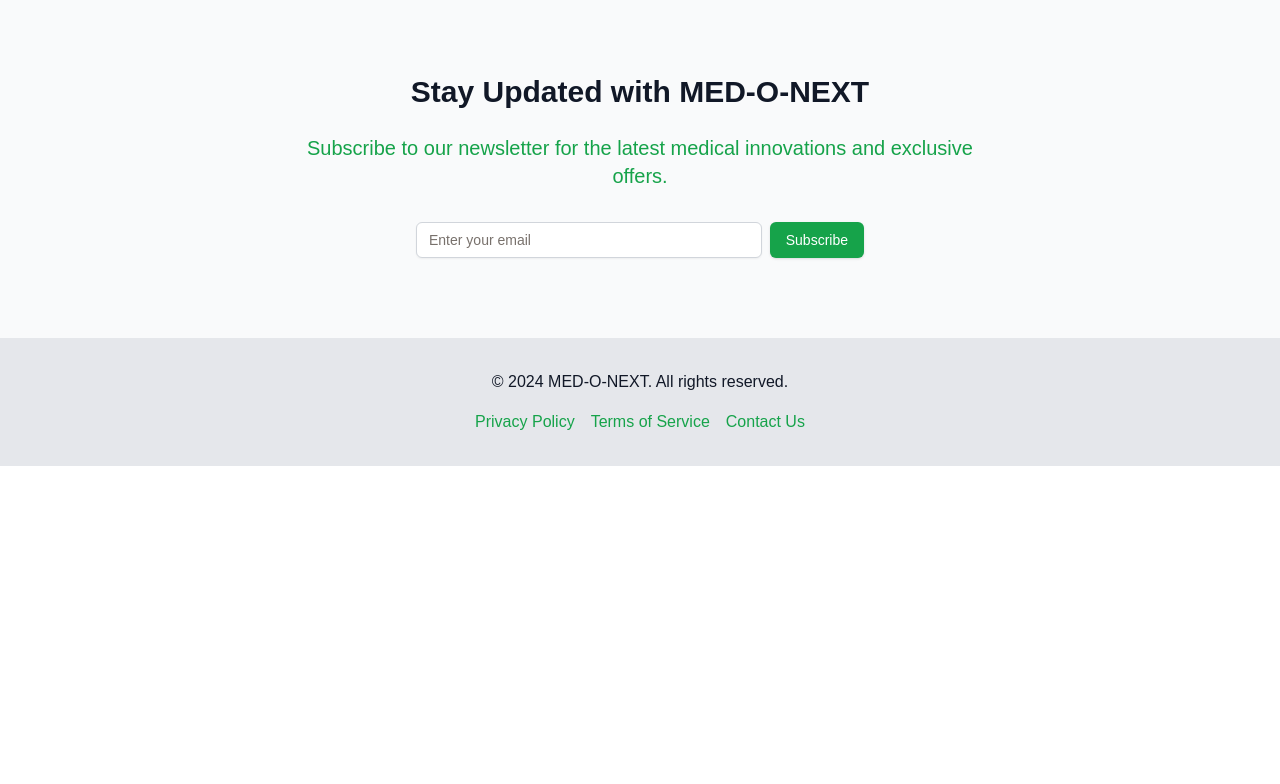
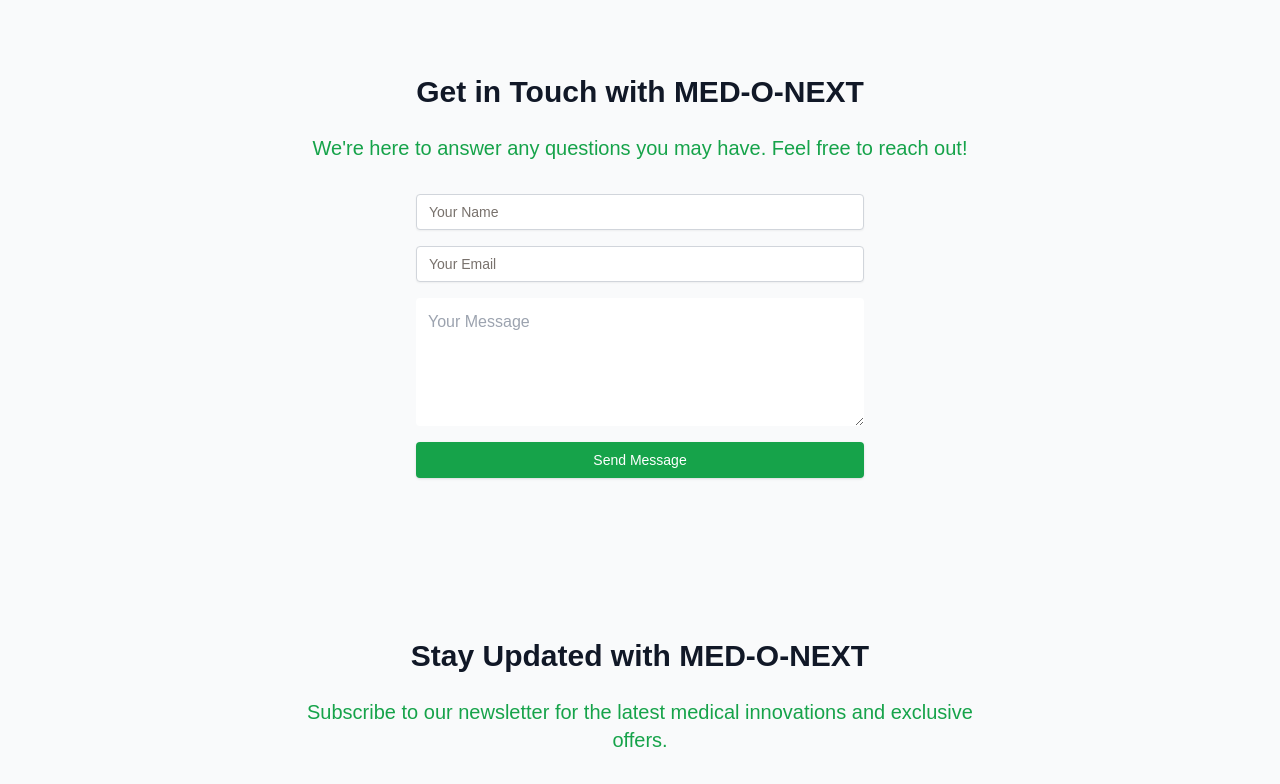
Before and after one commit to Megh2005/Med-o-Next, a Next.js app in the folder frontend/: page / in a window 1280 px wide. Shown: the part 2160-2944 px from the top of the page. Before the commit the page ends 2626 px from the top, so only its background shows below. Built offline with nearby package versions, Linux system fonts and the light colour scheme.

Commit message:
Added contact us page with firebase logic

```diff
--- a/frontend/package.json
+++ b/frontend/package.json
@@ -13,6 +13,7 @@
     "@radix-ui/react-slot": "^1.1.0",
     "class-variance-authority": "^0.7.0",
     "clsx": "^2.1.1",
+    "firebase": "^10.14.1",
     "lucide-react": "^0.451.0",
     "next": "14.2.14",
     "react": "^18",
--- a/frontend/src/components/landing-page.tsx
+++ b/frontend/src/components/landing-page.tsx
@@ -1,15 +1,20 @@
 'use client'
 
-import { useState, useEffect } from 'react'
+import { useState, useEffect, FormEvent } from 'react'
 import { Button } from "@/components/ui/button"
 import { Input } from "@/components/ui/input"
 import { Card, CardContent } from "@/components/ui/card"
 import { Heart, Pill, Stethoscope, ShoppingCart, MessageCircle, Brain, Eye, Sun, Moon, ArrowUp } from 'lucide-react' // Imported ArrowUp icon
+import { addDoc, collection } from 'firebase/firestore'
+import { db } from '@/lib/firebaseConfig'
 
 export function LandingPageComponent() {
   const [email, setEmail] = useState('')
   const [darkMode, setDarkMode] = useState(false)
   const [isVisible, setIsVisible] = useState(false) // State for Scroll to Top button
+  const [name, setName] = useState('');
+  const [mailID, setMailID] = useState('');
+  const [message, setMessage] = useState('');
 
   useEffect(() => {
     const createStar = () => {
@@ -61,6 +66,27 @@
     })
   }
 
+
+  const handleSubmit = async (e: FormEvent<HTMLFormElement>) => {
+    e.preventDefault();
+
+    try {
+      // Add the contact form data to the Firestore 'messages' collection
+      await addDoc(collection(db, 'messages'), {
+        name: name,
+        email: mailID,
+        message: message,
+        timestamp: new Date()
+      });
+      setName('');
+      setMailID('');
+      setMessage('');
+      alert('Message sent successfully!');
+    } catch (error) {
+      alert('Failed to send message. Please try again.');
+    }
+  };
+
   return (
     <div className={`flex flex-col min-h-screen ${darkMode ? 'bg-gray-900' : 'bg-gray-50'} ${darkMode ? 'text-gray-100' : 'text-gray-900'} relative overflow-hidden transition-colors duration-300`}>
       <div id="starry-background" className={`absolute inset-0 overflow-hidden pointer-events-none ${darkMode ? 'opacity-100' : 'opacity-0'} transition-opacity duration-300`} style={{ height: '100vh' }}></div>
@@ -92,7 +118,7 @@
       </header>
 
       <main>
-        <section className="container mx-auto px-4 py-20 text-center flex-grow relative z-10 "style={{ minHeight: '100vh' }}>
+        <section className="container mx-auto px-4 py-20 text-center flex-grow relative z-10 " style={{ minHeight: '100vh' }}>
           <h1 className="text-5xl font-bold mb-6">The Extreme Problem Solver of Medical Industry</h1>
           <p className={`text-xl ${darkMode ? 'text-green-400' : 'text-green-600'} mb-8 max-w-2xl mx-auto`}>Revolutionizing healthcare with cutting-edge solutions for patients and professionals alike. Experience the future of medical services today.</p>
           <div className="flex justify-center space-x-4">
@@ -146,6 +172,42 @@
         </section>
 
         <section id="contact" className="container mx-auto px-4 py-20 text-center">
+          <h2 className="text-3xl font-bold mb-6">Get in Touch with MED-O-NEXT</h2>
+          <p className={`text-xl ${darkMode ? 'text-green-400' : 'text-green-600'} mb-8 max-w-2xl mx-auto`}>
+            We're here to answer any questions you may have. Feel free to reach out!
+          </p>
+          <form onSubmit={handleSubmit} className="flex flex-col justify-center max-w-md mx-auto space-y-4">
+            <Input
+              type="text"
+              placeholder="Your Name"
+              value={name}
+              onChange={(e) => setName(e.target.value)}
+              className={`flex-grow ${darkMode ? 'bg-gray-700 text-gray-100 border-gray-600' : 'bg-white text-gray-900 border-gray-300'} transition-colors p-3 rounded`}
+              required
+              />
+            <Input
+              type="email"
+              placeholder="Your Email"
+              value={mailID}
+              onChange={(e) => setMailID(e.target.value)}
+              className={`flex-grow ${darkMode ? 'bg-gray-700 text-gray-100 border-gray-600' : 'bg-white text-gray-900 border-gray-300'} transition-colors p-3 rounded`}
+              required
+              />
+            <textarea
+              placeholder="Your Message"
+              value={message}
+              onChange={(e) => setMessage(e.target.value)}
+              className={`flex-grow ${darkMode ? 'bg-gray-700 text-gray-100 border-gray-600' : 'bg-white text-gray-900 border-gray-300'} transition-colors p-3 rounded h-32`}
+              required
+            />
+            <Button type="submit" className="bg-green-600 hover:bg-green-700 text-white transition-colors p-3 rounded">
+              Send Message
+            </Button>
+          </form>
+        </section>
+
+
+        <section id="contact" className="container mx-auto px-4 py-20 text-center">
           <h2 className="text-3xl font-bold mb-6">Stay Updated with MED-O-NEXT</h2>
           <p className={`text-xl ${darkMode ? 'text-green-400' : 'text-green-600'} mb-8 max-w-2xl mx-auto`}>Subscribe to our newsletter for the latest medical innovations and exclusive offers.</p>
           <form onSubmit={(e) => e.preventDefault()} className="flex justify-center max-w-md mx-auto">
@@ -176,18 +238,17 @@
       {isVisible && (
         <button
           onClick={scrollToTop}
-          className={`fixed bottom-6 right-6 p-3 rounded-full shadow-lg focus:outline-none transition-opacity duration-300 z-20 ${
-            darkMode
-              ? 'bg-gray-700 text-gray-100 hover:bg-gray-600'
-              : 'bg-white text-gray-700 hover:bg-gray-100'
-          }`}
+          className={`fixed bottom-6 right-6 p-3 rounded-full shadow-lg focus:outline-none transition-opacity duration-300 z-20 ${darkMode
+            ? 'bg-gray-700 text-gray-100 hover:bg-gray-600'
+            : 'bg-white text-gray-700 hover:bg-gray-100'
+            }`}
           aria-label="Scroll to Top"
         >
           <ArrowUp className="h-6 w-6" />
         </button>
       )}
 
-      <style jsx>{`
+      <style>{`
         @keyframes twinkle {
           0% { opacity: 0; transform: scale(0); }
           50% { opacity: 1; transform: scale(1); }
--- /dev/null
+++ b/frontend/src/lib/firebaseConfig.ts
@@ -0,0 +1,16 @@
+// lib/firebase/firebaseConfig.ts
+import { initializeApp } from "firebase/app";
+import { getFirestore } from "firebase/firestore";
+
+const firebaseConfig = {
+    apiKey: "YOUR_API_KEY",            // Replace with your Firebase API key
+    authDomain: "YOUR_AUTH_DOMAIN",    // Replace with your Firebase Auth Domain
+    projectId: "YOUR_PROJECT_ID",      // Replace with your Firebase Project ID
+    storageBucket: "YOUR_STORAGE_BUCKET",  // Replace with your Firebase Storage Bucket
+    messagingSenderId: "YOUR_MESSAGING_SENDER_ID",  // Replace with your Messaging Sender ID
+    appId: "YOUR_APP_ID",
+};
+
+// Initialize Firebase only once in the app
+const app = initializeApp(firebaseConfig);
+export const db = getFirestore(app);
```
Also changed, not shown: package.json (added, +11 -0 lines), 2 other files (tests, documents, lock files or other folders).
